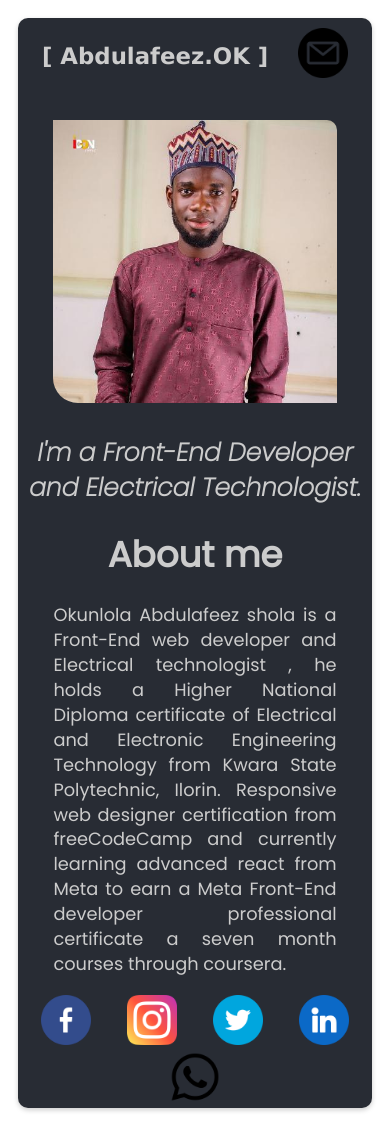
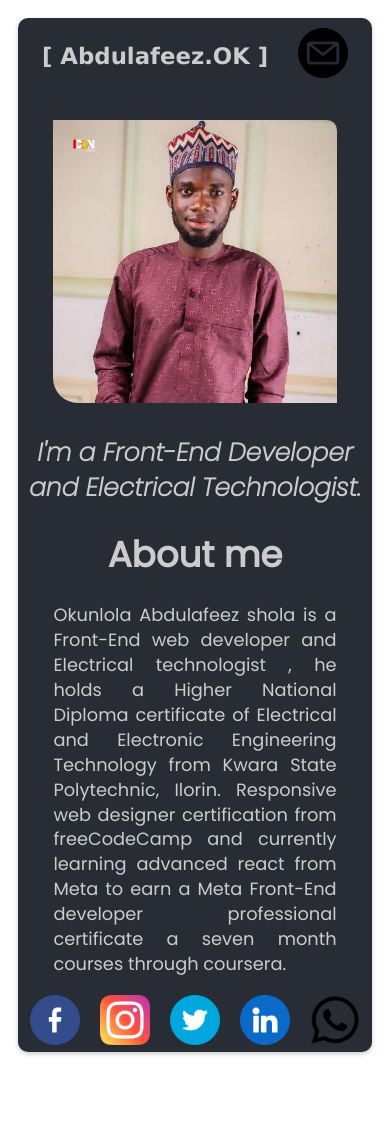
Before and after one commit to AbdulafeezOK/My-Vitual-Card, a React (Create React App) app: page / in a window 390 px wide. After the commit the page ends 1070 px from the top, so only its background shows below. Built offline with nearby package versions, Linux system fonts and the light colour scheme.

Commit message:
my virtual card

```diff
--- a/src/components/Footer/Footer.css
+++ b/src/components/Footer/Footer.css
@@ -3,7 +3,7 @@
   }
 @media screen and (max-width: 450px) {
     .Social {
-        margin: 8px;
+        margin: 0;
         padding: 5px;
     }
 }
```
